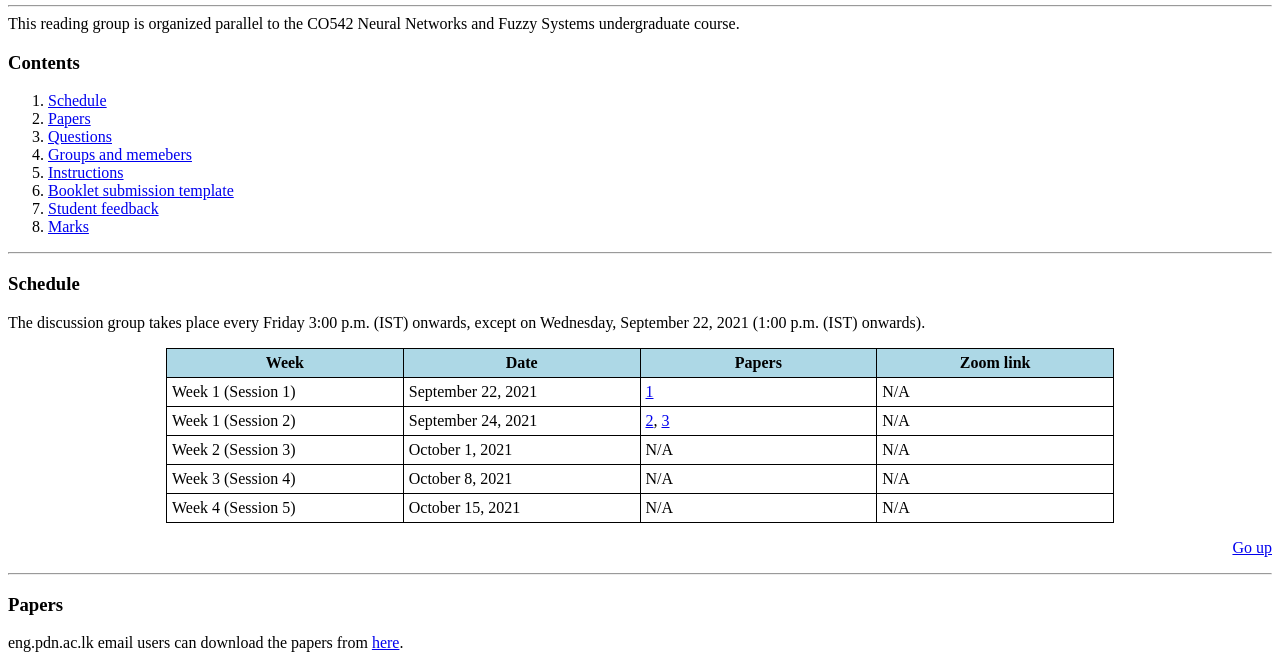
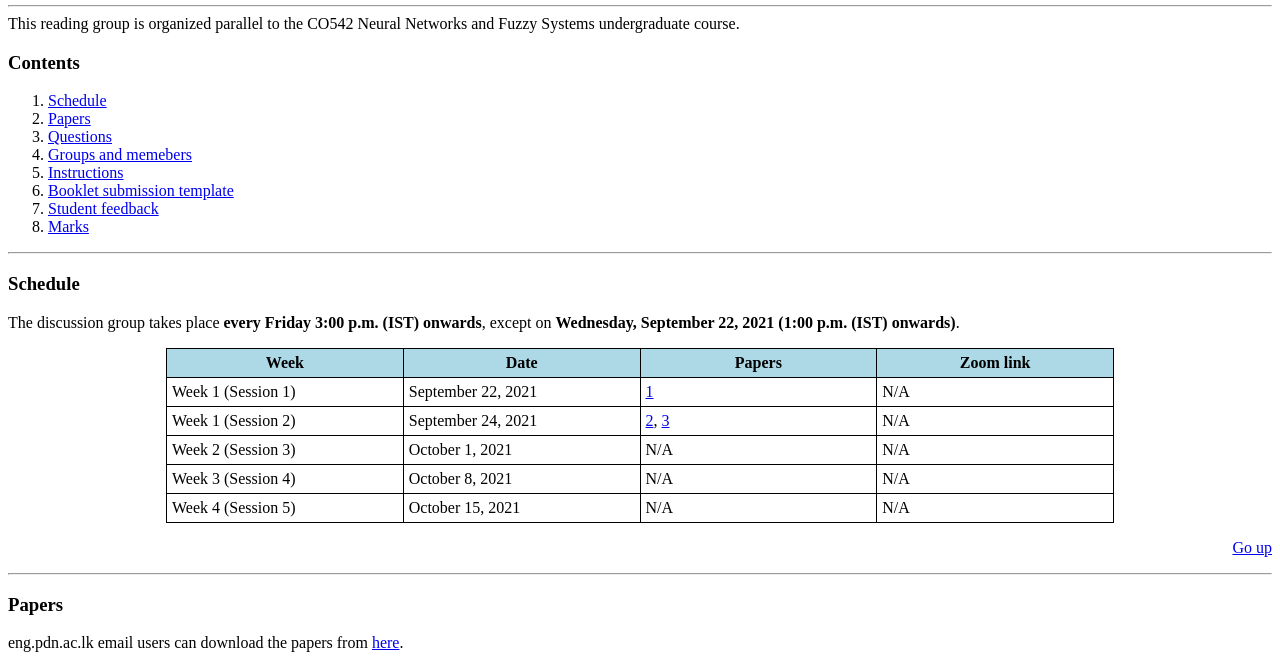
Before and after one commit to cepdnaclk/CO542_NeuralNetworksReadingGroup_E16, a plain HTML site: page index.html in a window 1280 px wide. Shown: the part 97-762 px from the top of the page. Drawn offline with Linux system fonts and the light colour scheme.

Commit message:
emphasise date n time

```diff
--- a/index.html
+++ b/index.html
@@ -52,7 +52,7 @@
 
 		<h3 id="schedule">Schedule</h3>
 
-		<p>The discussion group takes place every Friday 3:00 p.m. (IST) onwards, except on Wednesday, September 22, 2021 (1:00 p.m. (IST) onwards).</p>
+		<p>The discussion group takes place <b>every Friday 3:00 p.m. (IST) onwards</b>, except on <b>Wednesday, September 22, 2021 (1:00 p.m. (IST) onwards)</b>.</p>
 
 		<!-- <p>Click <a href="#">here</a> to add the schedule to your google calender.</p> -->
 
```
